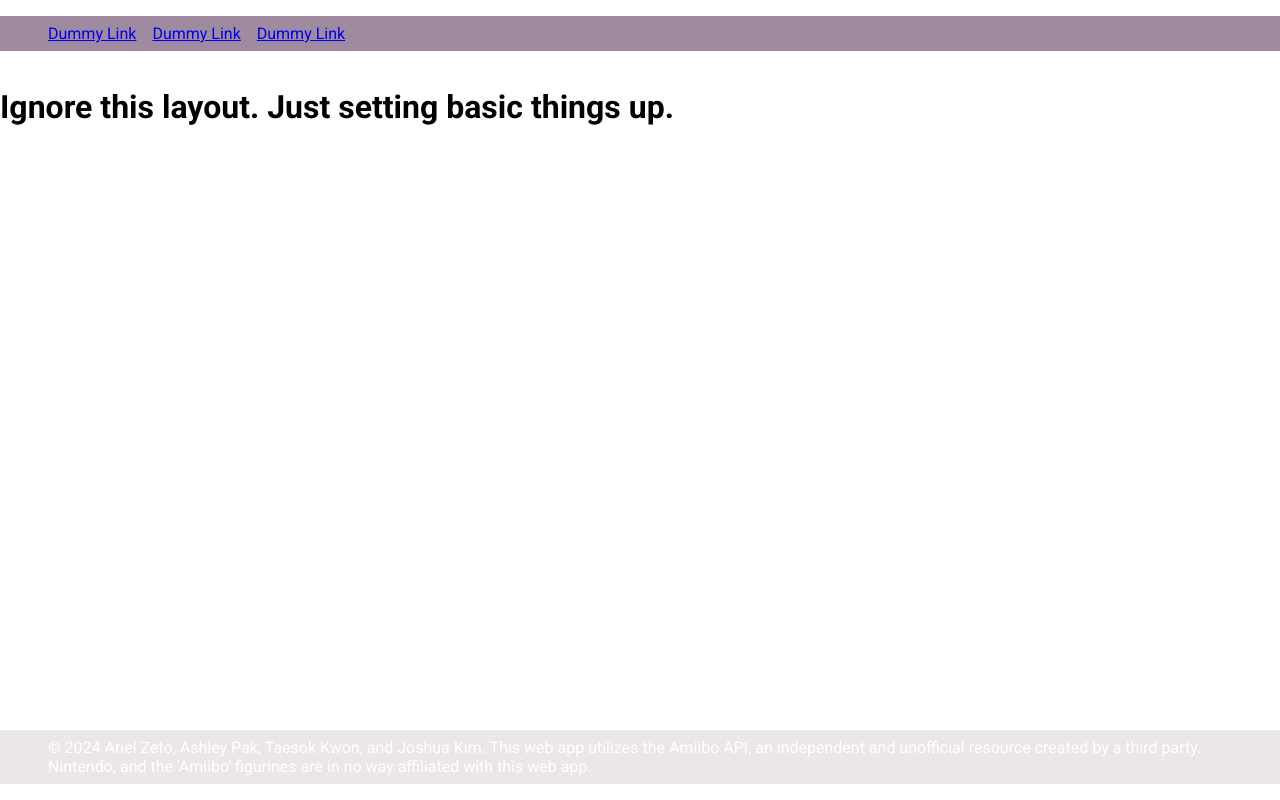
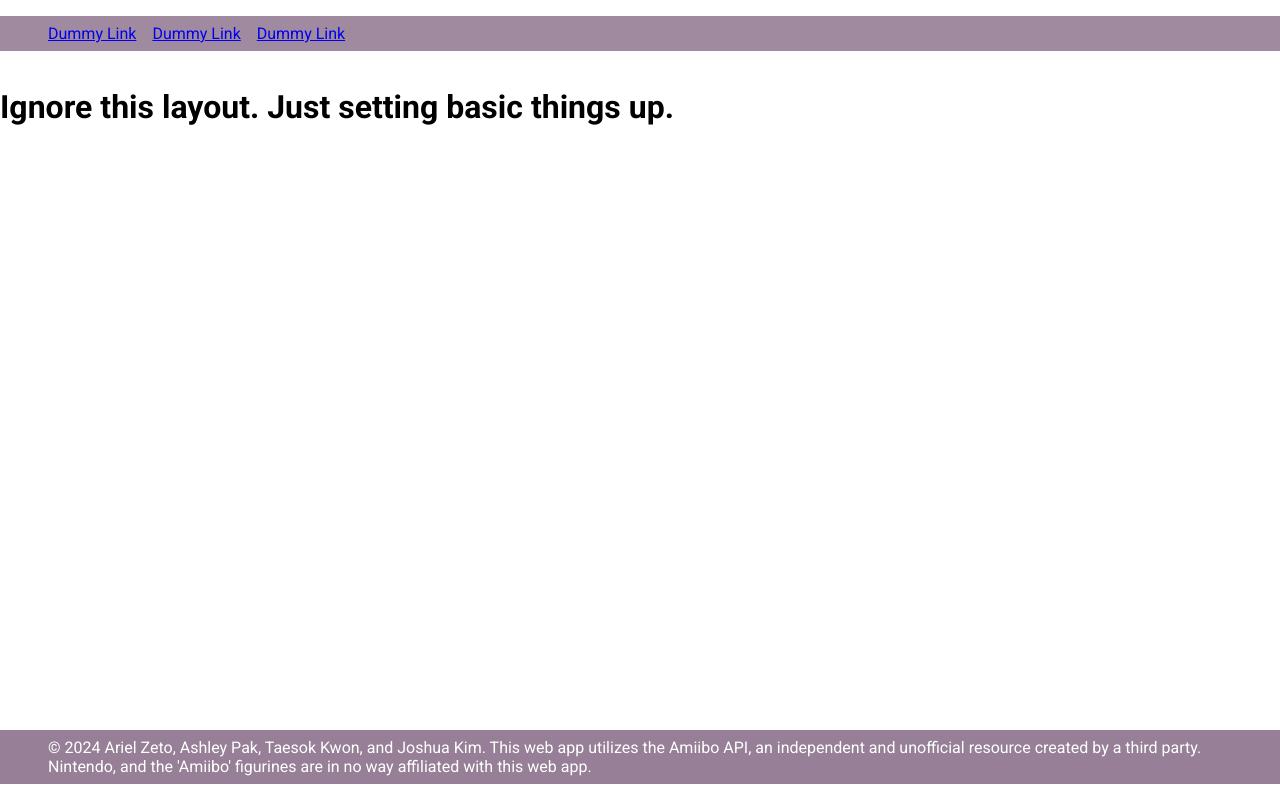
Before and after one commit to Amiibo-Atlas/Amiibo-Atlas, a React (Vite) app: page / in a window 1280 px wide. Built offline with nearby package versions, Linux system fonts and the light colour scheme.

Commit message:
WIP, dummy page

```diff
--- a/src/components/Footer.tsx
+++ b/src/components/Footer.tsx
@@ -6,7 +6,7 @@ const FooterContainer = styled.div`
   flex-wrap: wrap;
 `;
 const FooterUL = styled.ul`
-  background-color: #eae6ea;
+  background-color: #978097;
   display: flex;
   flex-direction: column;
   @media (min-width: 587px) {
```
